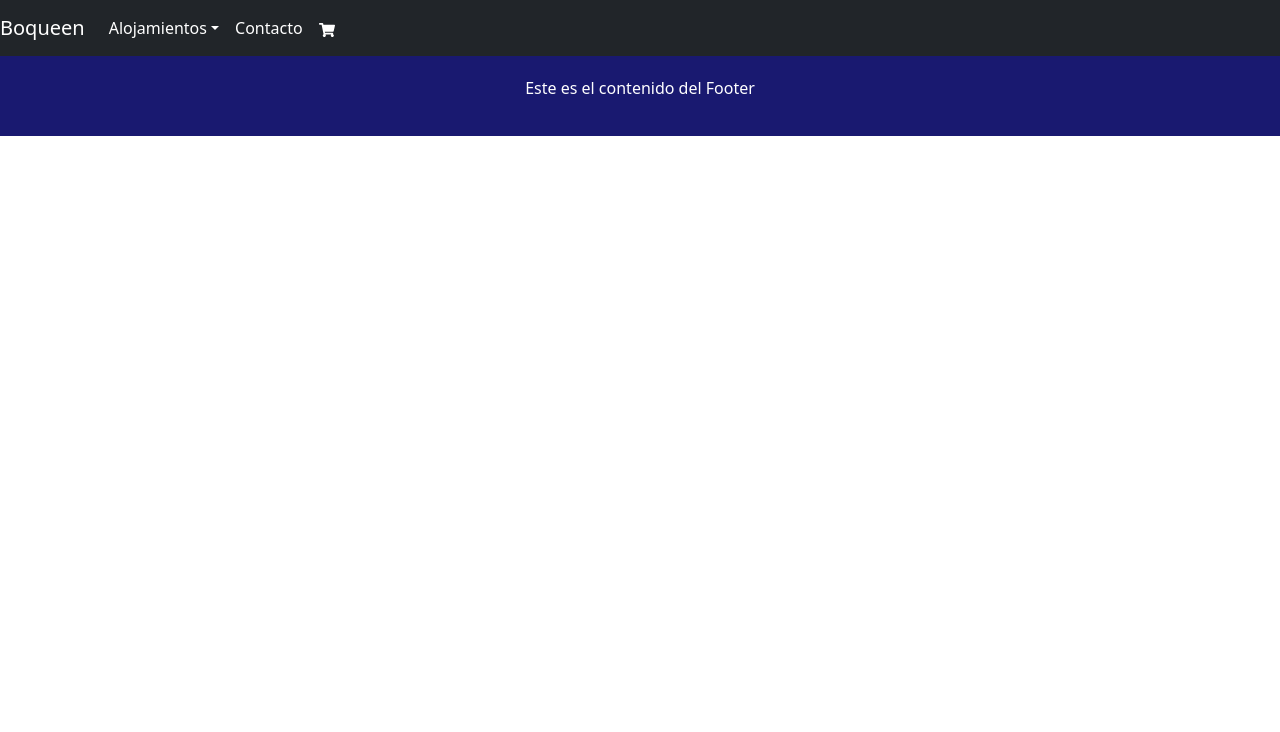
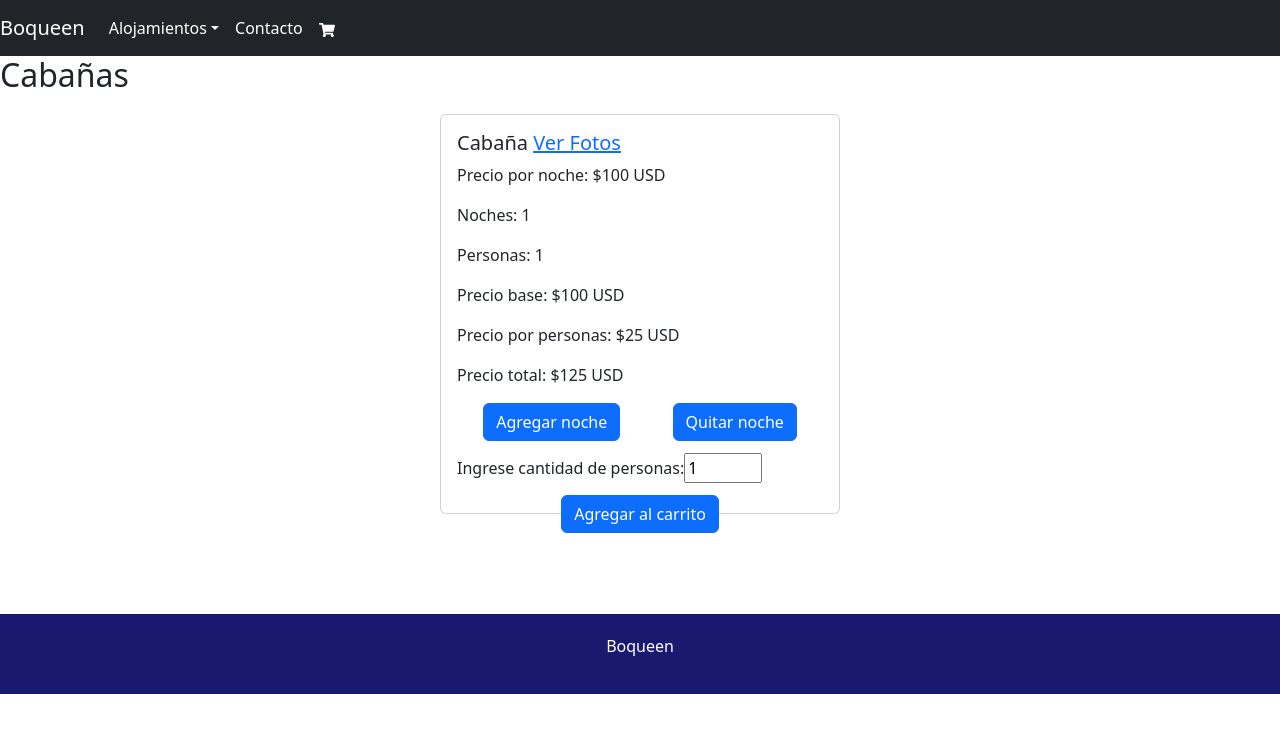
Before and after one commit to CIgnacio-dev/ProyectoFinalReact, a React (Create React App) app: page /cabanas in a window 1280 px wide. Shown: the top 732 px of the page. Built offline with nearby package versions, Linux system fonts and the light colour scheme.

Commit message:
Arreglado Carrito
En proceso de agregar sub-categoría

```diff
--- a/src/App.js
+++ b/src/App.js
@@ -21,7 +21,13 @@ function App() {
     const reservaConPersonas = { ...reserva, cantidadPersonas };
     setCarrito([...carrito, reservaConPersonas]);
   };
-
+  const calcularPrecioTotal = () => {
+    let total = 0;
+    carrito.forEach((reserva) => {
+      total += reserva.precioTotal || 0;
+    });
+    return total;
+  };
   return (
     <Router>
       <NavbarComponent carritoCantidad={carrito.length} />
@@ -30,12 +36,12 @@ function App() {
         <Route path="/" element={<Home />} />
         <Route path="/hoteles" element={<Hoteles agregarAlCarrito={agregarAlCarrito} />} />
         <Route path="/hostales" element={<Hostales agregarAlCarrito={agregarAlCarrito} />} />
-        <Route path="/cabañas" element={<Cabanas agregarAlCarrito={agregarAlCarrito} />} />
+        <Route path="/cabanas" element={<Cabanas agregarAlCarrito={agregarAlCarrito} />} />
         <Route path="/detalles-hotel" element={<DetallesHotel />} />
         <Route path="/detalles-hostal" element={<DetallesHostal />} />
         <Route path="/detalles-cabana" element={<DetallesCabana />} />
         <Route path="/contacto" element={<Contacto />} />
-        <Route path="/carrito" element={<Carrito carrito={carrito} />} />
+        <Route path="/carrito" element={<Carrito carrito={carrito} calcularPrecioTotal={calcularPrecioTotal} />} />
         <Route path="/shop" element={<Shop agregarAlCarrito={agregarAlCarrito} />} />
       </Routes>
 
--- a/src/components/Cabanas.js
+++ b/src/components/Cabanas.js
@@ -1,7 +1,19 @@
 import React, { useState } from 'react';
 import { Card, Button } from 'react-bootstrap';
 
-function Hoteles() {
+function Cabanas({ agregarAlCarrito, agregarNoches }) {
+    const [cantidadPersonas, setCantidadPersonas] = useState(1);
+    const agregarReserva = () => {
+        const reserva = {
+          tipo: 'Cabañas',
+          cantidadPersonas: personas,
+          precioTotal: precioTotal, // Asegúrate de que estás utilizando la variable correcta aquí
+          // otras propiedades de la reserva
+        };
+        agregarAlCarrito(reserva);
+      };
+
+
   const [noches, setNoches] = useState(1);
   const [personas, setPersonas] = useState(1);
   const precioPorNoche = 100;
@@ -31,41 +43,53 @@ function Hoteles() {
 
   return (
     <div>
-      <h2>Hoteles</h2>
+      <h2>Cabañas</h2>
 
-      <div className="cards-container">
+      <div className="cards-container card-hotel">
         <Card>
           <Card.Body>
-            <Card.Title>Hotel 1</Card.Title>
+            <Card.Title>Cabaña  <a style={{textAlign: 'right'}} href='#'> Ver Fotos</a></Card.Title>
             <Card.Text>
-              Precio por noche: $150 USD
+              Precio por noche: $100 USD
             </Card.Text>
             <Card.Text>
               Noches: {noches}
             </Card.Text>
             <Card.Text>
-              Grupo: {personas}
+              Personas: {personas}
             </Card.Text>
             <Card.Text>
               Precio base: ${precioBase} USD
             </Card.Text>
-
+            <Card.Text>
+              Precio por personas: ${precioPorPersonas} USD
+            </Card.Text>
             <Card.Text>
               Precio total: ${precioTotal} USD
             </Card.Text>
+            <div className='buttons-agregar'>
             <Button onClick={agregarNoche}>Agregar noche</Button>
             <Button onClick={quitarNoche}>Quitar noche</Button>
-           <p>Cabañas con capacidad para hasta 6 personas</p>
+            </div>
+            <label>Ingrese cantidad de personas:</label>
+            <input
+              type="number"
+              value={personas}
+              onChange={cambiarPersonas}
+              min={1}
+              max={limitePersonas}
+            />
+            <Button className='agregar-carrito' onClick={agregarReserva}>Agregar al carrito</Button>
+
           </Card.Body>
         </Card>
 
 
 
-        {/* Repite el código de la card para los otros hoteles */}
 
       </div>
     </div>
   );
 }
 
-export default Hoteles;
+export default Cabanas;
--- a/src/components/Carrito.js
+++ b/src/components/Carrito.js
@@ -1,23 +1,27 @@
 import React from 'react';
 
-function Carrito({ carrito }) {
+function Carrito({ carrito, calcularPrecioTotal }) {
   return (
-    <div>
+    <div className='carrito'>
       <h2>Carrito de Reservas</h2>
 
-      {carrito && carrito.length === 0 ? (
+      {carrito.length === 0 ? (
         <p>No hay elementos en el carrito.</p>
       ) : (
-        <ul>
-          {carrito &&
-            carrito.map((reserva, index) => (
+        <div>
+          <ul>
+          <h4>Estos son los tipo de alojamiento y el precio total que llevas hasta el momento</h4>
+            {carrito.map((reserva, index) => (
               <li key={index}>
+
                 <p>Tipo: {reserva.tipo}</p>
-                <p>Cantidad de Personas: {reserva.cantidadPersonas}</p>
-                {/* otras propiedades de la reserva */}
+
               </li>
             ))}
-        </ul>
+          </ul>
+
+          <p>Precio Total: {calcularPrecioTotal()} USD</p>
+        </div>
       )}
     </div>
   );
--- a/src/components/Footer.js
+++ b/src/components/Footer.js
@@ -6,7 +6,7 @@ function Footer() {
   return (
     <footer className="footer">
       <Container>
-        <p>Este es el contenido del Footer</p>
+        <p>Boqueen</p>
       </Container>
     </footer>
   );
--- a/src/components/Hostales.js
+++ b/src/components/Hostales.js
@@ -1,7 +1,19 @@
 import React, { useState } from 'react';
 import { Card, Button } from 'react-bootstrap';
 
-function Hoteles() {
+function Hostales({ agregarAlCarrito, agregarNoches }) {
+    const [cantidadPersonas, setCantidadPersonas] = useState(1);
+    const agregarReserva = () => {
+        const reserva = {
+          tipo: 'Hostales',
+          cantidadPersonas: personas,
+          precioTotal: precioTotal, // Asegúrate de que estás utilizando la variable correcta aquí
+          // otras propiedades de la reserva
+        };
+        agregarAlCarrito(reserva);
+      };
+
+
   const [noches, setNoches] = useState(1);
   const [personas, setPersonas] = useState(1);
   const precioPorNoche = 100;
@@ -31,14 +43,14 @@ function Hoteles() {
 
   return (
     <div>
-      <h2>Hoteles</h2>
+      <h2>Hostales</h2>
 
-      <div className="cards-container">
+      <div className="cards-container card-hotel">
         <Card>
           <Card.Body>
-            <Card.Title>Hotel 1</Card.Title>
+            <Card.Title>Hostal</Card.Title>
             <Card.Text>
-              Precio por noche: $60 USD
+              Precio por noche: $100 USD
             </Card.Text>
             <Card.Text>
               Noches: {noches}
@@ -55,8 +67,11 @@ function Hoteles() {
             <Card.Text>
               Precio total: ${precioTotal} USD
             </Card.Text>
+            <div className='buttons-agregar'>
             <Button onClick={agregarNoche}>Agregar noche</Button>
             <Button onClick={quitarNoche}>Quitar noche</Button>
+            </div>
+            <label>Ingrese cantidad de personas:</label>
             <input
               type="number"
               value={personas}
@@ -64,16 +79,17 @@ function Hoteles() {
               min={1}
               max={limitePersonas}
             />
+            <Button className='agregar-carrito' onClick={agregarReserva}>Agregar al carrito</Button>
+
           </Card.Body>
         </Card>
 
 
 
-        {/* Repite el código de la card para los otros hoteles */}
 
       </div>
     </div>
   );
 }
 
-export default Hoteles;
+export default Hostales;
--- a/src/components/Hoteles.js
+++ b/src/components/Hoteles.js
@@ -2,14 +2,18 @@ import React, { useState } from 'react';
 import { Card, Button } from 'react-bootstrap';
 
 function Hoteles({ agregarAlCarrito, agregarNoches }) {
+    const [cantidadPersonas, setCantidadPersonas] = useState(1);
     const agregarReserva = () => {
         const reserva = {
           tipo: 'Hoteles',
+          cantidadPersonas: personas,
+          precioTotal: precioTotal, // Asegúrate de que estás utilizando la variable correcta aquí
           // otras propiedades de la reserva
         };
-  const cantidadPersonas = 4; // Reemplaza esto con la cantidad seleccionada de personas
-  agregarAlCarrito(reserva, cantidadPersonas);
+        agregarAlCarrito(reserva);
       };
+
+
   const [noches, setNoches] = useState(1);
   const [personas, setPersonas] = useState(1);
   const precioPorNoche = 100;
@@ -41,7 +45,7 @@ function Hoteles({ agregarAlCarrito, agregarNoches }) {
     <div>
       <h2>Hoteles</h2>
 
-      <div className="cards-container">
+      <div className="cards-container card-hotel">
         <Card>
           <Card.Body>
             <Card.Title>Hotel 1</Card.Title>
@@ -63,8 +67,11 @@ function Hoteles({ agregarAlCarrito, agregarNoches }) {
             <Card.Text>
               Precio total: ${precioTotal} USD
             </Card.Text>
+            <div className='buttons-agregar'>
             <Button onClick={agregarNoche}>Agregar noche</Button>
             <Button onClick={quitarNoche}>Quitar noche</Button>
+            </div>
+            <label>Ingrese cantidad de personas:</label>
             <input
               type="number"
               value={personas}
@@ -72,14 +79,13 @@ function Hoteles({ agregarAlCarrito, agregarNoches }) {
               min={1}
               max={limitePersonas}
             />
-            <button onClick={agregarReserva}>Agregar al carrito</button>
+            <Button className='agregar-carrito' onClick={agregarReserva}>Agregar al carrito</Button>
 
           </Card.Body>
         </Card>
 
 
 
-        {/* Repite el código de la card para los otros hoteles */}
 
       </div>
     </div>
--- a/src/components/Shop.js
+++ b/src/components/Shop.js
@@ -6,7 +6,7 @@ function Shop({ agregarAlCarrito }) {
     { id: 1, nombre: 'Producto 1', precio: 10 },
     { id: 2, nombre: 'Producto 2', precio: 20 },
     { id: 3, nombre: 'Producto 3', precio: 30 },
-    // Agrega los demás productos aquí
+
   ];
 
   const agregarProductoAlCarrito = (producto) => {
--- a/src/style.css
+++ b/src/style.css
@@ -15,7 +15,7 @@
 }
 .card {
     width: 400px !important;
-    margin: auto !important;
+    margin: 20px auto !important;
     height: 400px !important;
 }
 .card img{
@@ -24,6 +24,15 @@
 
 .textos-home h1{
     text-align: center;
+}
+
+.buttons-agregar{
+    display: flex;
+    justify-content: space-around;
+}
+.agregar-carrito{
+    display: flex !important;
+    margin: auto !important;
 }
 
 /* Detalles Hotel */
@@ -36,6 +45,17 @@
     width: 100%;
 }
 
+/* Hotel */
+
+.card-hotel label{
+    margin: 15px 0;
+
+}
+.card-hotel {
+    height: 500px !important
+}
+
+
 /*Footer  */
 
 .footer {
@@ -44,3 +64,10 @@
     text-align: center;
     color: #fff;
   }
+
+/* Carrito */
+
+.carrito{
+    margin: auto;
+    text-align: center;
+}
```
Lines whose indentation alone changed are shown as unchanged.
